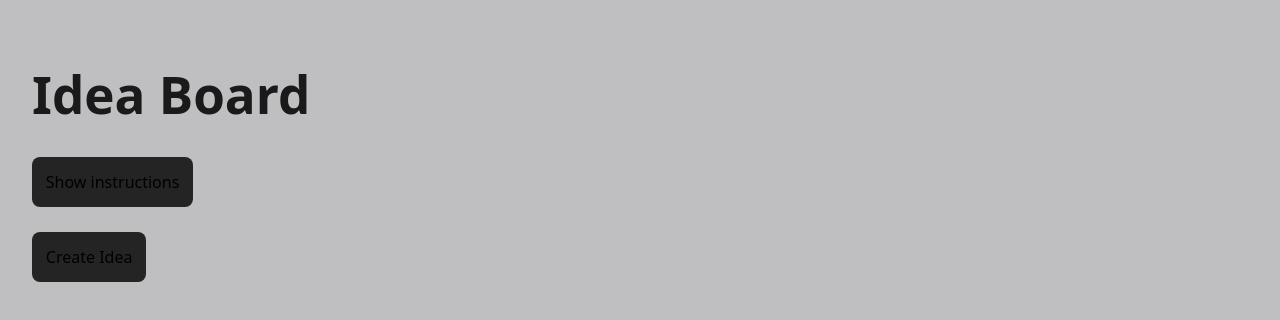
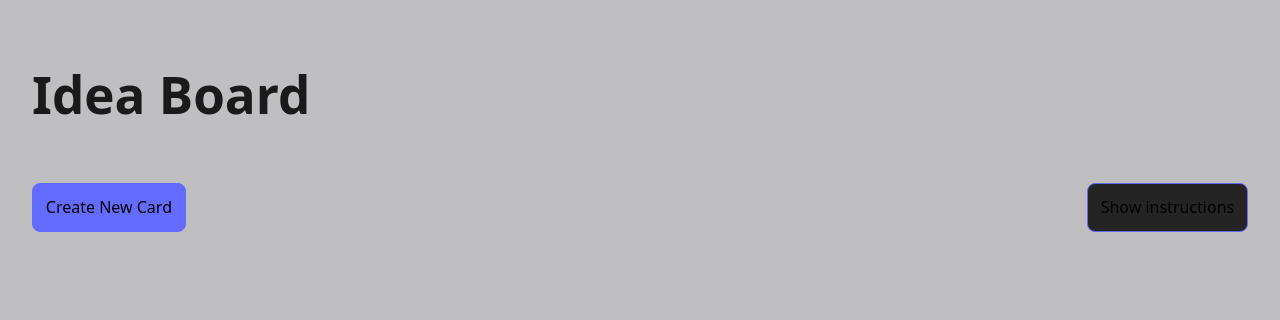
Before and after one commit to juliscapucin/idea-board, a React (Vite) app: page / in a window 1280 px wide. Shown: the top 320 px of the page. Built offline with nearby package versions, Linux system fonts and the light colour scheme.

Commit message:
add gsap + flip animation

```diff
--- a/package.json
+++ b/package.json
@@ -10,6 +10,7 @@
     "preview": "vite preview"
   },
   "dependencies": {
+    "gsap": "^3.12.7",
     "react": "^19.0.0",
     "react-dom": "^19.0.0"
   },
--- a/src/App.tsx
+++ b/src/App.tsx
@@ -1,18 +1,20 @@
-import { useRef, useState } from "react"
+import { useEffect, useRef, useState } from "react"
+import gsap from "gsap"
+import Flip from "gsap/Flip"
+
+gsap.registerPlugin(Flip)
 
 import "./App.css"
 
-import { IdeaCard, IdeaCardForm, Instructions } from "./components/"
+import { IdeaCard, Instructions } from "./components/"
 
 import { IdeaCard as IdeaCardType } from "./types"
 
-import {
-	duplicatedTitleMessage,
-	incompleteCardMessage,
-} from "./lib/feedback-messages"
+import { incompleteCardMessage } from "./lib/feedback-messages"
 
 function App() {
-	const ideaCardRef = useRef<HTMLDivElement | null>(null)
+	const ideaCardRef = useRef<HTMLDivElement>(null)
+	const containerRef = useRef<HTMLDivElement>(null)
 
 	const [ideaCardCollection, setIdeaCardCollection] = useState<IdeaCardType[]>(
 		[]
@@ -26,20 +28,47 @@ function App() {
 			alert(incompleteCardMessage)
 			return
 		}
+		if (!containerRef.current) return
+		const state = Flip.getState(containerRef.current.children)
 
 		setIdeaCardCollection([
+			{ title: "", description: "" },
 			...ideaCardCollection,
-			{ title: "", description: "" },
 		])
+
+		requestAnimationFrame(() =>
+			Flip.from(state, { duration: 0.5, ease: "power2.out" })
+		)
 	}
+
+	useEffect(() => {
+		const ctx = gsap.context(() => {
+			if (containerRef.current) {
+				const cards = containerRef.current.children
+				if (cards.length > 0) {
+					// Animate the first (newest) card
+					gsap.fromTo(
+						cards[0],
+						{ opacity: 0, y: -20, scale: 0.9 },
+						{ opacity: 1, y: 0, scale: 1, duration: 0.5, ease: "power2.out" }
+					)
+				}
+			}
+		})
+
+		return () => ctx.revert() // Clean up animations on unmount
+	}, [ideaCardCollection])
 
 	return (
 		<main className='main'>
 			<h1>Idea Board</h1>
-			<Instructions />
-			<button onClick={createIdea}>Create Idea</button>
-			<div className='main__desktop'>
-				{/* <IdeaCardForm {...{ ideaCardCollection, setIdeaCardCollection }} /> */}
+			<div className='main__header'>
+				<button className='button-main' onClick={createIdea}>
+					Create New Card
+				</button>
+				<Instructions />
+			</div>
+			<div ref={containerRef} className='main__desktop'>
 				{ideaCardCollection.map((ideaCard) => {
 					return (
 						<IdeaCard
--- a/src/styles/idea-card.css
+++ b/src/styles/idea-card.css
@@ -5,6 +5,7 @@
 	color: var(--color-text-dark);
 	padding: var(--space-sm);
 	border-radius: var(--round-corner-md);
+	transition: all 1s "ease-out";
 }
 
 .idea-card input {
--- a/src/styles/main.css
+++ b/src/styles/main.css
@@ -64,7 +64,7 @@ button {
 	display: block;
 	margin-top: var(--space-sm);
 	border-radius: 8px;
-	border: 1px solid transparent;
+	border: 1px solid var(--color-link);
 	padding: var(--space-xs);
 	font-size: 1em;
 	font-weight: 500;
@@ -137,5 +137,12 @@ textarea {
 
 .main__desktop {
 	display: flex;
+	flex-wrap: wrap;
 	gap: var(--space-md);
 }
+
+.main__header {
+	display: flex;
+	justify-content: space-between;
+	margin-bottom: var(--space-lg);
+}
```
Also changed, not shown: 1 other file (tests, documents, lock files or other folders).
